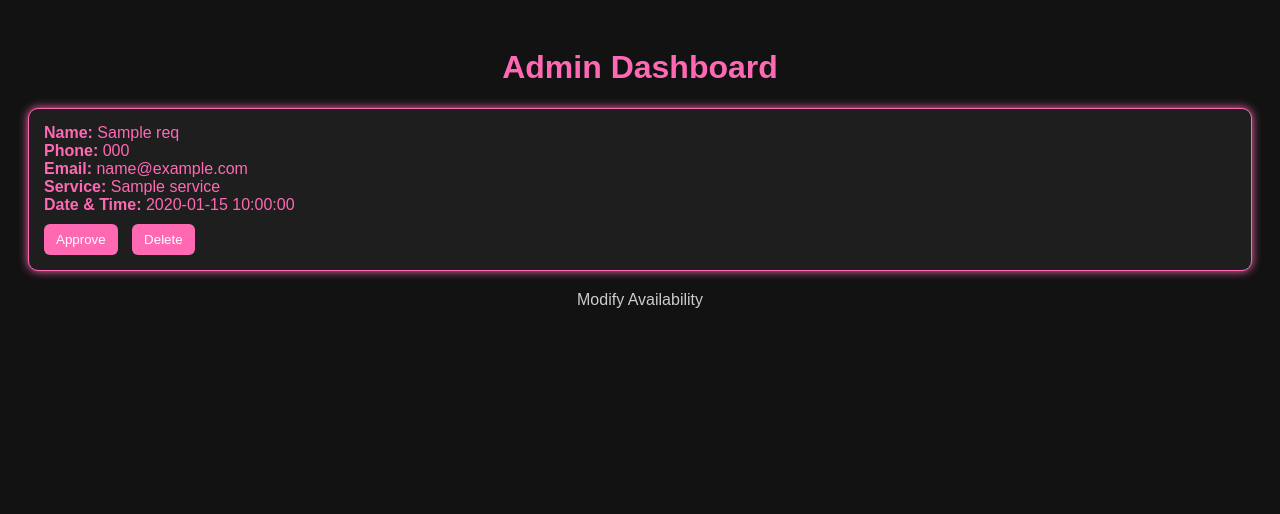
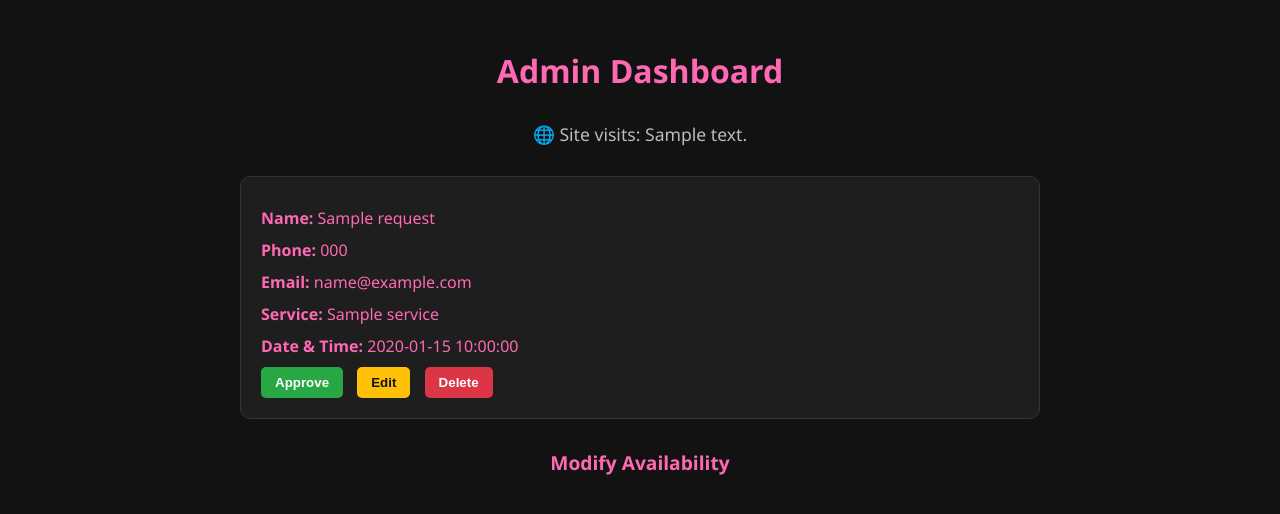
Before and after one commit to Wiles111/EH41, a Flask app: template templates/admin.html in a window 1280 px wide. Shown: the top 514 px of the page. Run offline with Flask 3, Linux system fonts and the light colour scheme; the template is opened without the code that fills it: most values are stand-ins (such as "Sample title", 1, 10 or a date in 2020).

Commit message:
Update admin.html

```diff
--- a/templates/admin.html
+++ b/templates/admin.html
@@ -1,79 +1,124 @@
 <!DOCTYPE html>
 <html lang="en">
 <head>
-    <meta charset="UTF-8">
+  <meta charset="UTF-8" />
+  <meta name="viewport" content="width=device-width, initial-scale=1.0"/>
   <title>Admin Dashboard</title>
   <style>
     body {
       background-color: #121212;
-            color: #ff69b4;
-            font-family: Arial, sans-serif;
+      color: #f5f5f5;
+      font-family: 'Segoe UI', Tahoma, Geneva, Verdana, sans-serif;
       padding: 20px;
     }
+
     h1 {
       text-align: center;
       color: #ff69b4;
+      margin-bottom: 30px;
     }
+
+    .container {
+      max-width: 800px;
+      margin: 0 auto;
+    }
+
     .card {
       background-color: #1e1e1e;
-            border: 1px solid #ff69b4;
+      border: 1px solid #333;
       border-radius: 10px;
-            padding: 15px;
+      padding: 20px;
       margin-bottom: 20px;
-            box-shadow: 0 0 10px #ff69b4;
     }
-        .btn {
-            background-color: #ff69b4;
-            color: white;
-            padding: 8px 12px;
-            margin-right: 10px;
-            border: none;
-            border-radius: 6px;
-            cursor: pointer;
+
+    .card p {
+      margin: 10px 0;
+      color: #ff69b4;
     }
-        .btn:hover {
-            background-color: #e91e63;
-        }
-        .buttons {
+
+    .button-group {
       margin-top: 10px;
     }
-        a {
-            color: #ccc;
+
+    .btn {
+      padding: 8px 14px;
+      border: none;
+      border-radius: 5px;
+      margin-right: 10px;
+      cursor: pointer;
+      font-weight: bold;
+    }
+
+    .approve {
+      background-color: #28a745;
+      color: white;
+    }
+
+    .edit {
+      background-color: #ffc107;
+      color: #121212;
+    }
+
+    .delete {
+      background-color: #dc3545;
+      color: white;
+    }
+
+    .modify-link {
+      display: block;
+      text-align: center;
+      margin-top: 30px;
+      font-size: 1.2em;
+      color: #ff69b4;
       text-decoration: none;
+      font-weight: bold;
     }
-        a:hover {
-            color: #fff;
+
+    .modify-link:hover {
+      text-decoration: underline;
+    }
+
+    .visit-counter {
+      text-align: center;
+      margin-bottom: 30px;
+      font-size: 1.1em;
+      color: #bbb;
     }
   </style>
 </head>
 <body>
+  <div class="container">
     <h1>Admin Dashboard</h1>
 
-    {% if requests %}
-        {% for req in requests %}
+    {% if visits is defined %}
+      <div class="visit-counter">🌐 Site visits: {{ visits }}</div>
+    {% endif %}
+
+    {% for r in requests %}
     <div class="card">
-                <strong>Name:</strong> {{ req.name }}<br>
-                <strong>Phone:</strong> {{ req.phone }}<br>
-                <strong>Email:</strong> {{ req.email }}<br>
-                <strong>Service:</strong> {{ req.service }}<br>
-                <strong>Date & Time:</strong> {{ req.datetime }}<br>
-
-                <div class="buttons">
-                    <form action="{{ url_for('approve', index=loop.index0) }}" method="post" style="display:inline;">
-                        <button type="submit" class="btn">Approve</button>
+      <p><strong>Name:</strong> {{ r.name }}</p>
+      <p><strong>Phone:</strong> {{ r.phone }}</p>
+      <p><strong>Email:</strong> {{ r.email }}</p>
+      <p><strong>Service:</strong> {{ r.service }}</p>
+      <p><strong>Date & Time:</strong> {{ r.datetime }}</p>
+      <div class="button-group">
+        <form method="POST" action="/approve" style="display:inline;">
+          <input type="hidden" name="datetime" value="{{ r.datetime }}">
+          <button class="btn approve" type="submit">Approve</button>
         </form>
-                    <form action="{{ url_for('delete_request', index=loop.index0) }}" method="post" style="display:inline;">
-                        <button type="submit" class="btn">Delete</button>
+        <form method="POST" action="/edit" style="display:inline;">
+          <input type="hidden" name="datetime" value="{{ r.datetime }}">
+          <button class="btn edit" type="submit">Edit</button>
+        </form>
+        <form method="POST" action="/delete" style="display:inline;">
+          <input type="hidden" name="datetime" value="{{ r.datetime }}">
+          <button class="btn delete" type="submit">Delete</button>
         </form>
       </div>
     </div>
     {% endfor %}
-    {% else %}
-        <p>No requests found.</p>
-    {% endif %}
 
-    <p style="text-align:center;">
-        <a href="{{ url_for('modify_availability') }}">Modify Availability</a>
-    </p>
+    <a href="{{ url_for('modify_availability') }}" class="modify-link">Modify Availability</a>
+  </div>
 </body>
 </html>
```
Lines whose indentation alone changed are shown as unchanged.
